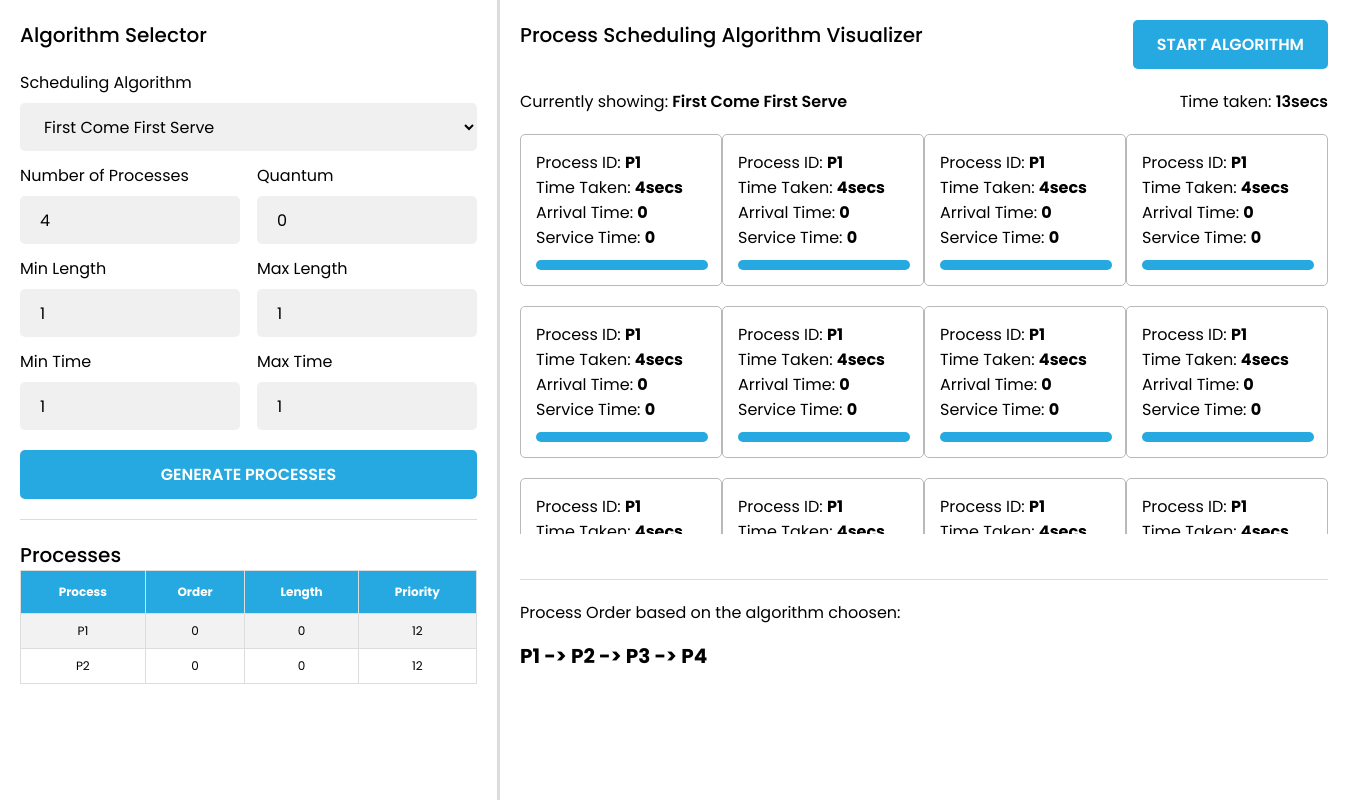
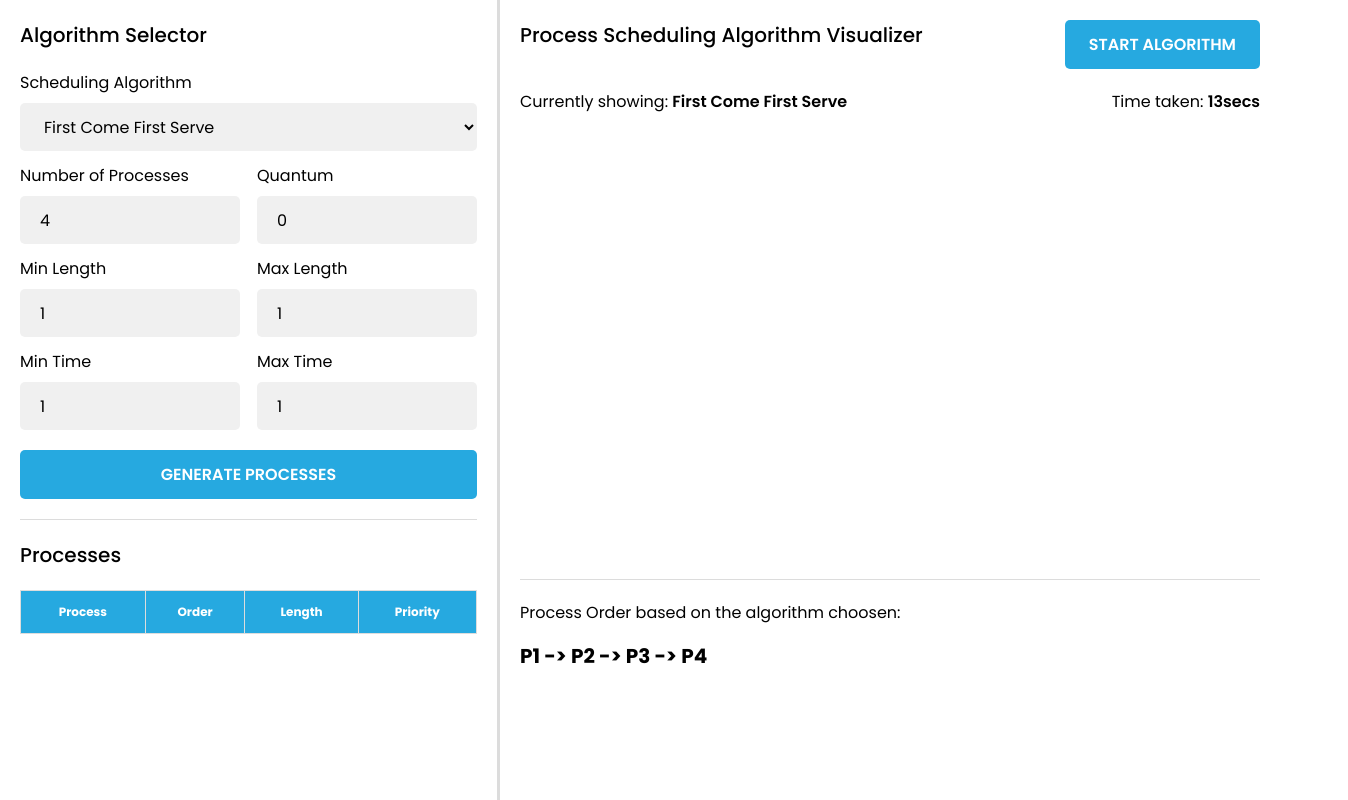
Before and after one commit to omisoul/os-visualization, a Next.js app: page / in a window 1280 px wide. Shown: the whole page, 1348 px wide, since content can reach past the window. Built offline with nearby package versions, Linux system fonts and the light colour scheme.

Commit message:
added processes

```diff
--- a/components/Process.js
+++ b/components/Process.js
@@ -2,17 +2,17 @@ import React from "react";
 
 import styles from "../styles/Processes/Process.module.css";
 
-export const Process = () => {
+export const Process = ({ process }) => {
   return (
     <div className={styles.processCon}>
       <p>
-        Process ID: <span>P1</span>
+        Process ID: <span>{process.id}</span>
       </p>
       <p>
-        Time Taken: <span>4secs</span>
+        Time Taken: <span>{process.processTime}</span>
       </p>
       <p>
-        Arrival Time: <span>0</span>
+        Arrival Time: <span>{process.processLength}</span>
       </p>
       <p>
         Service Time: <span>0</span>
--- a/pages/index.js
+++ b/pages/index.js
@@ -1,4 +1,5 @@
 import Head from "next/head";
+import { useState } from "react";
 
 import styles from "../styles/Main.module.css";
 import { AlgorithmSelector } from "../views/AlgorithmSelector/AlgorithmSelector";
@@ -7,6 +8,8 @@ import { Results } from "../views/Results/Results";
 import { Visualizer } from "../views/Visualizer/Visualizer";
 
 export default function Home() {
+  const [processes, setProcesses] = useState([]);
+
   return (
     <div>
       <Head>
@@ -20,12 +23,15 @@ export default function Home() {
 
       <div className={styles.container}>
         <div className={styles.leftCon}>
-          <AlgorithmSelector />
-          <Processes />
+          <AlgorithmSelector
+            processes={processes}
+            setProcesses={setProcesses}
+          />
+          <Processes processes={processes} setProcesses={setProcesses} />
         </div>
 
         <div className={styles.rightCon}>
-          <Visualizer />
+          <Visualizer processes={processes} setProcesses={setProcesses} />
           <Results />
         </div>
       </div>
--- a/styles/Processes/Processes.module.css
+++ b/styles/Processes/Processes.module.css
@@ -1,4 +1,14 @@
 .processesCon {
   margin-top: 20px;
 }
+
+.outerCon {
+  height: 28vh;
+  overflow: hidden;
+}
+
+.innerCon {
+  overflow: auto;
+  height: 100%;
+}
 /*# sourceMappingURL=Processes.module.css.map */
--- a/styles/Processes/Processes.module.scss
+++ b/styles/Processes/Processes.module.scss
@@ -1,3 +1,13 @@
 .processesCon {
   margin-top: 20px;
 }
+
+.outerCon {
+  height: 28vh;
+  overflow: hidden;
+}
+
+.innerCon {
+  overflow: auto;
+  height: 100%;
+}
--- a/styles/global.css
+++ b/styles/global.css
@@ -12,6 +12,7 @@ h3 {
 }
 
 table {
+  margin-top: 20px;
   font-size: 12px;
   width: 100%;
   border-collapse: collapse;
--- a/styles/global.scss
+++ b/styles/global.scss
@@ -11,6 +11,7 @@ h3 {
 }
 
 table {
+  margin-top: 20px;
   font-size: 12px;
   width: 100%;
   border-collapse: collapse;
--- a/views/AlgorithmSelector/AlgorithmSelector.js
+++ b/views/AlgorithmSelector/AlgorithmSelector.js
@@ -1,6 +1,6 @@
 import React, { useState, useEffect } from "react";
 import styles from "../../styles/Algoselector/AlgoSelector.module.css";
-export const AlgorithmSelector = () => {
+export const AlgorithmSelector = ({ processes, setProcesses }) => {
   const [algorithm, setAlgorithm] = useState("fcfs");
 
   const [quantum, setQuantum] = useState(0);
@@ -9,7 +9,7 @@ export const AlgorithmSelector = () => {
   const [maxLen, setMaxLen] = useState(1);
   const [minTime, setMinTime] = useState(1);
   const [maxTime, setMaxTime] = useState(1);
-  const [processes, setProcesses] = useState([]);
+  //   const [processes, setProcesses] = useState([]);
 
   useEffect(() => {
     console.log(processes);
--- a/views/Processes/Processes.js
+++ b/views/Processes/Processes.js
@@ -1,12 +1,21 @@
-import React from "react";
+import React, { useEffect } from "react";
 
 import styles from "../../styles/Processes/Processes.module.css";
-export const Processes = () => {
+export const Processes = ({ processes, setProcesses }) => {
+  //   useEffect(() => {
+  //     setProcesses(processes);
+  //   }, [processes]);
+
+  console.log(processes);
+  if (processes.length > 0) {
+    console.log("help 2");
+  }
   return (
     <section>
       <div className={styles.processesCon}>
         <h3>Processes</h3>
-
+        <div className={styles.outerCon}>
+          <div className={styles.innerCon}>
             <table>
               <tr>
                 <th>Process</th>
@@ -14,19 +23,23 @@ export const Processes = () => {
                 <th>Length</th>
                 <th>Priority</th>
               </tr>
-          <tr>
-            <td>P1</td>
-            <td>0</td>
-            <td>0</td>
-            <td>12</td>
+
+              <tbody>
+                {processes.length > 0 &&
+                  processes.map((process) => {
+                    return (
+                      <tr key={process.id}>
+                        <td>{process.id}</td>
+                        <td>{process.processTime}</td>
+                        <td>{process.processLength}</td>
+                        <td>{process.priority}</td>
                       </tr>
-          <tr>
-            <td>P2</td>
-            <td>0</td>
-            <td>0</td>
-            <td>12</td>
-          </tr>
+                    );
+                  })}
+              </tbody>
             </table>
+          </div>
+        </div>
       </div>
     </section>
   );
--- a/views/Visualizer/Visualizer.js
+++ b/views/Visualizer/Visualizer.js
@@ -3,7 +3,7 @@ import { Process } from "../../components/Process";
 
 import styles from "../../styles/Visualizer/Visualizer.module.css";
 
-export const Visualizer = () => {
+export const Visualizer = ({ processes, setProcesses }) => {
   return (
     <section className={styles.visualCon}>
       <span className={styles.header_span}>
@@ -22,22 +22,9 @@ export const Visualizer = () => {
 
       <div className={styles.outerProcessCon}>
         <div className={styles.processCon}>
-          <Process />
-          <Process />
-          <Process />
-          <Process />
-          <Process />
-          <Process />
-          <Process />
-          <Process />
-          <Process />
-          <Process />
-          <Process />
-          <Process />
-          <Process />
-          <Process />
-          <Process />
-          <Process />
+          {processes.map((process) => (
+            <Process process={process} />
+          ))}
         </div>
       </div>
     </section>
```
Also changed, not shown: 2 other files (tests, documents, lock files or other folders). Lines whose indentation alone changed are shown as unchanged.
